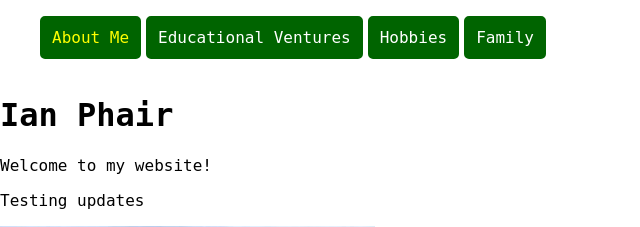
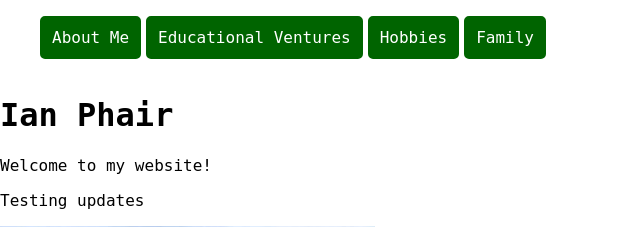
Before and after one commit to DJ-Yokwe/dj-yokwe.github.io, a PHP site: page / in a window 1280 px wide. Shown: the top 227 px of the page, without its empty margins (0-640 px from the left). Run offline with PHP 8.4, Linux system fonts and the light colour scheme.

Commit message:
Update index.css

```diff
--- a/index.css
+++ b/index.css
@@ -35,10 +35,6 @@ body {
   text-decoration: none;
 }
 
-.test {
-  color: yellow !important;
-}
-
 img {
   width: 400pz;
   height: 500px;
```
